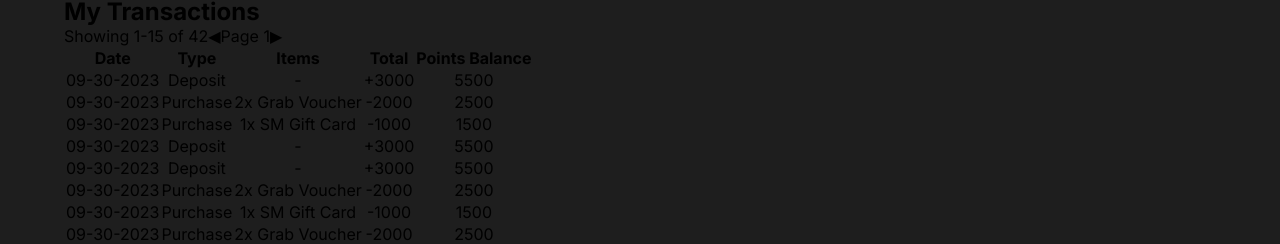
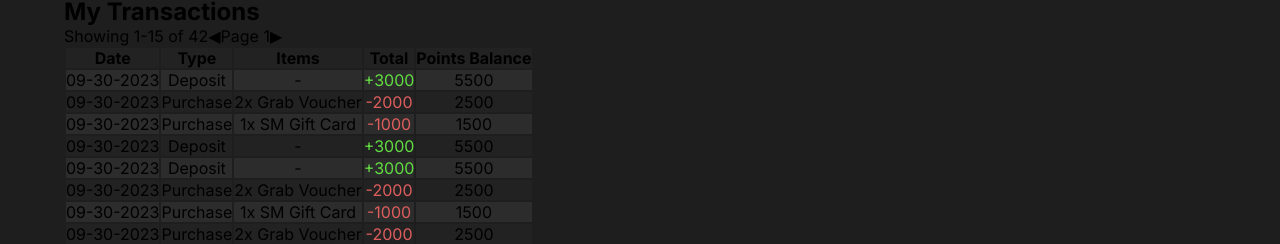
Before and after one commit to qwerttyuiiop1/CSSECDV, a Next.js app: page /wallet in a window 1280 px wide. Shown: the part 553-797 px from the top of the page. Built offline with nearby package versions, Linux system fonts and the light colour scheme.

Commit message:
add transactions table color based on content

```diff
--- a/src/app/wallet/page.module.css
+++ b/src/app/wallet/page.module.css
@@ -116,3 +116,19 @@
     cursor: pointer;
     user-select: none;
 }
+
+.transactions_total_plus {
+    color: #61DD41;
+}
+
+.transactions_total_minus {
+    color: #DE5D5D;
+}
+
+.transactions_row_light {
+    background-color: #2C2C2C;
+}
+
+.transactions_row_dark {
+    background-color: #222222;
+}
--- a/src/app/wallet/page.tsx
+++ b/src/app/wallet/page.tsx
@@ -443,6 +443,14 @@ function TransactionsSection({ transactions }) {
     const currentTransactionFirst = () => transactions.length > 0 ? page * transactionsPerPage + 1 : 0
     const currentTransactionLast = () => Math.min((page + 1) * transactionsPerPage, transactions.length);
 
+    const transactionTotalColor = (total) => {
+        if (total > 0)
+            return styles.transactions_total_plus;
+        else if (total < 0)
+            return styles.transactions_total_minus;
+        return "";
+    }
+
     console.log(transactions);
     console.log(transactions2D);
 
@@ -460,20 +468,20 @@ function TransactionsSection({ transactions }) {
             </div>
             <div className={styles.transactions_table_container}>
                 <table>
-                    <tr>
+                    <tr className={styles.transactions_row_dark}>
                         <th>Date</th>
                         <th>Type</th>
                         <th>Items</th>
                         <th>Total</th>
                         <th>Points Balance</th>
                     </tr>
-                    {transactions2D[page]?.map((transaction) => {
+                    {transactions2D[page]?.map((transaction, index) => {
                         return (
-                            <tr>
+                            <tr className={index % 2 == 0 ? styles.transactions_row_light : styles.transactions_row_dark}>
                                 <td>{transaction.date}</td>
                                 <td>{transaction.type}</td>
                                 <td>{transaction.items}</td>
-                                <td>{transaction.total}</td>
+                                <td className={transactionTotalColor(transaction.total)}>{transaction.total}</td>
                                 <td>{transaction.pointsBalance}</td>
                             </tr>
                         );
```
